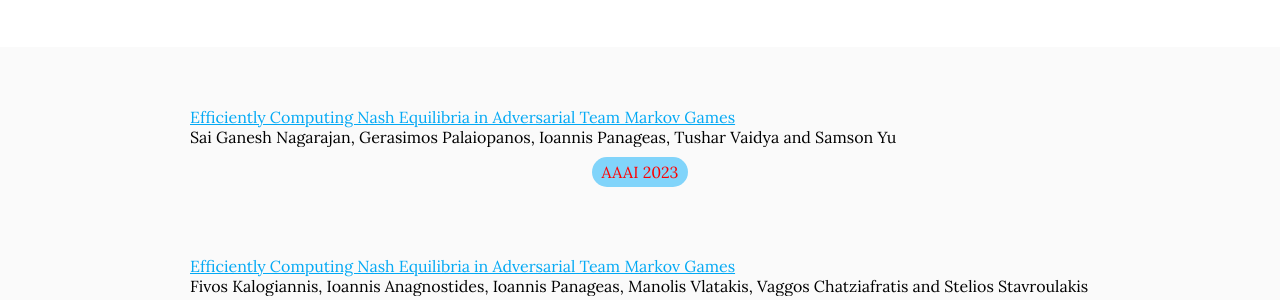
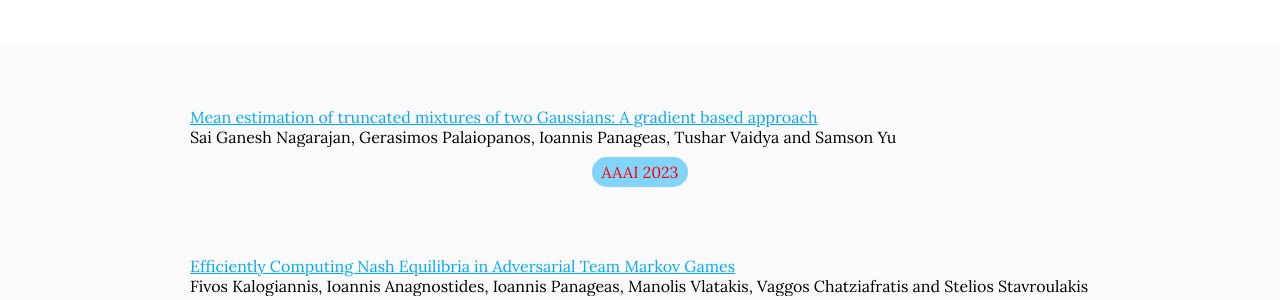
Before and after one commit to goallabuci/goallabuci.github.io, a Jekyll site: the page built from research/index.md, in a window 1280 px wide. Shown: the part 230-530 px from the top of the page. Built offline with Jekyll 4.4.1, drawn with Linux system fonts in a browser that asks for light colours.

Commit message:
Update index.md

```diff
--- a/research/index.md
+++ b/research/index.md
@@ -11,7 +11,7 @@ nav:
 {% include section.html %}
 <div class="citation_title" align="left">
       <a href="https://goallabuci.github.io/research/">
-        Efficiently Computing Nash Equilibria in Adversarial Team Markov Games
+        Mean estimation of truncated mixtures of two Gaussians: A gradient based approach
       </a>
     </div><div class="citation_authors truncate" align="left" tabindex="0">
       Sai Ganesh Nagarajan, Gerasimos Palaiopanos, Ioannis Panageas, Tushar Vaidya and Samson Yu
```
